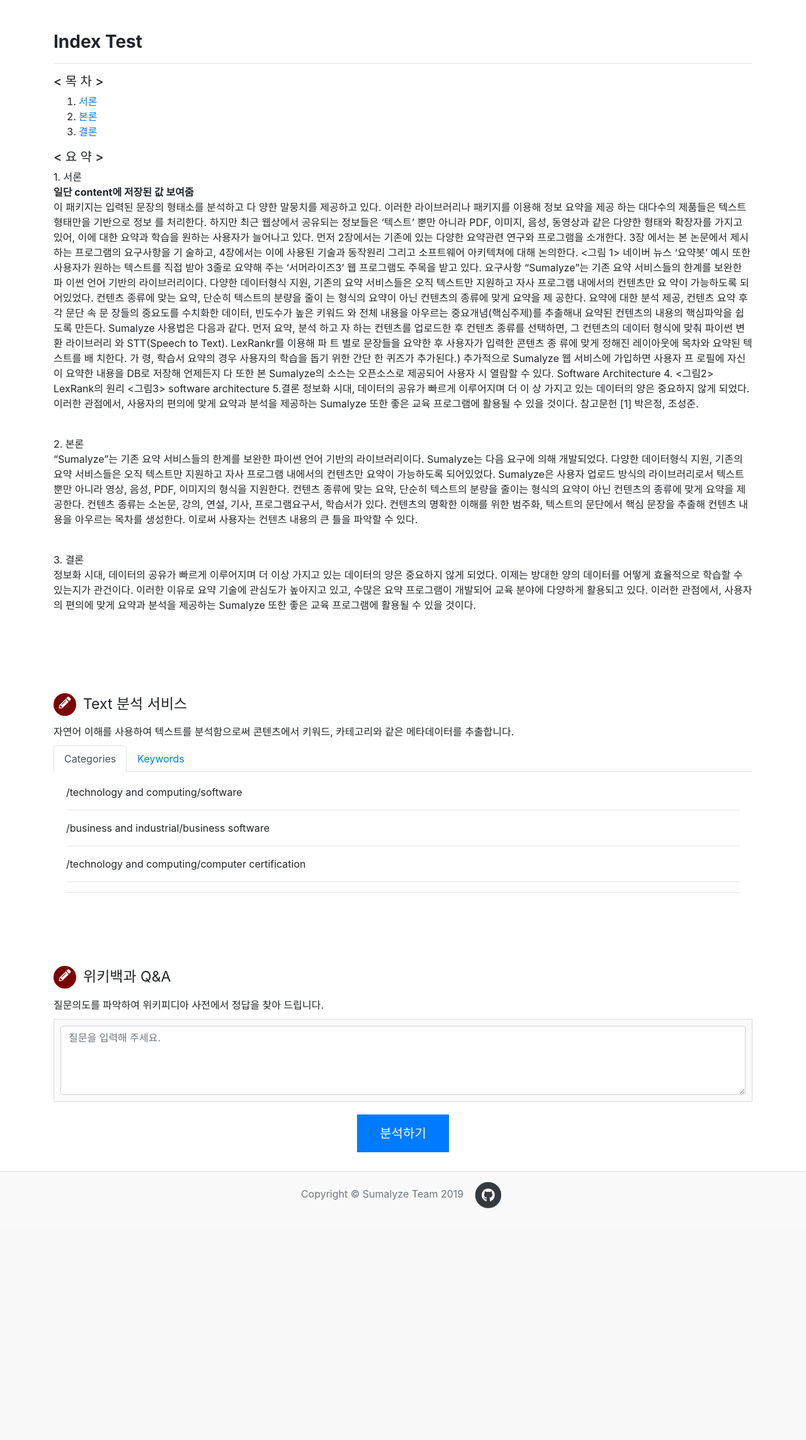
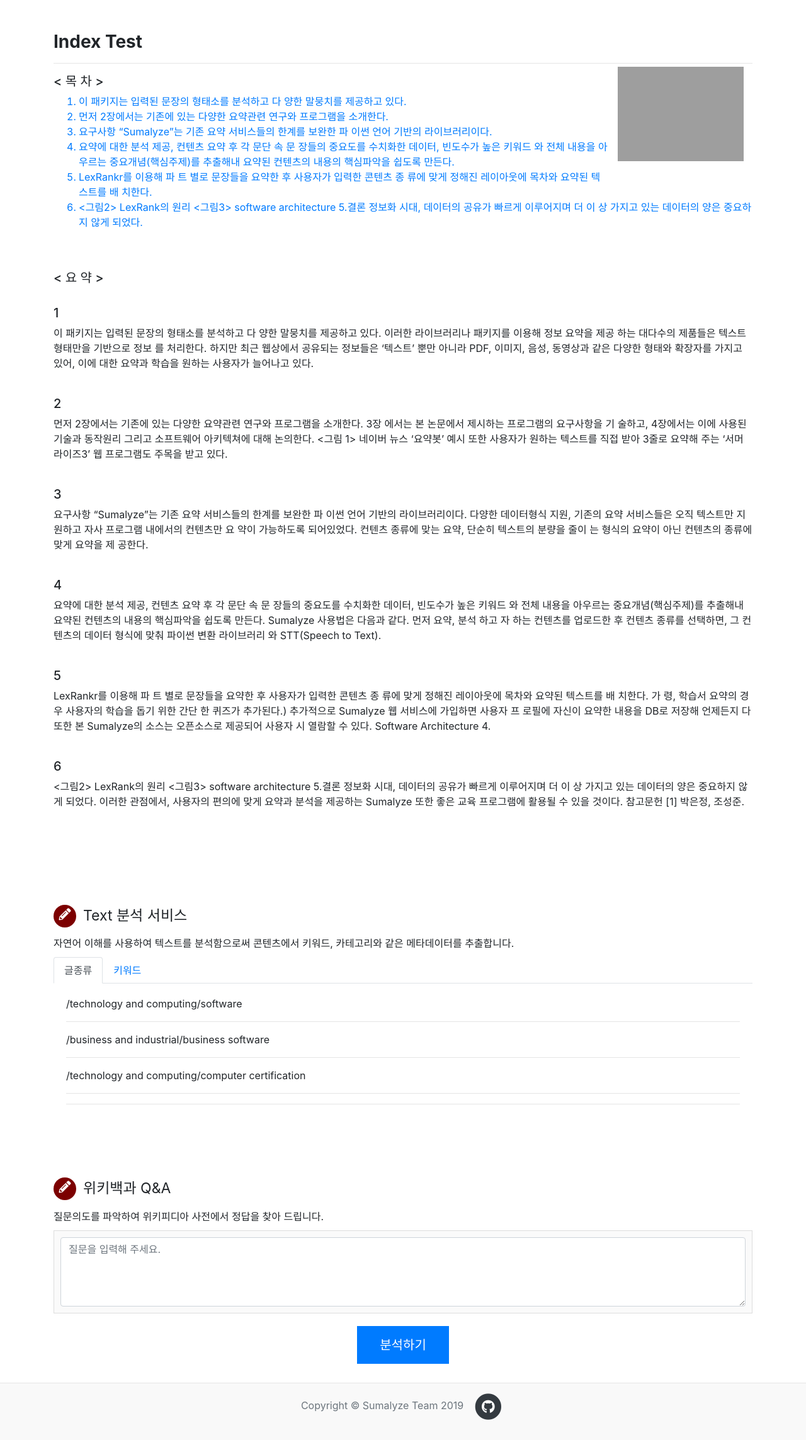
Before and after one commit to ChoiJunsik/Sumalyze, a Django app: page /result/pdf/2/ in a window 1280 px wide. Shown: the part 64-2351 px from the top of the page at 63% size. Before the commit the page ends 1983 px from the top, so only its background shows below. Run offline with Django 3.2, Linux system fonts and the light colour scheme; a user stored in the database is signed in; data comes from the database, SQL or seed files in the repository; both versions use the stored data as it was after the commit; data that the repository does not hold is empty; parts of the project's set-up code (start-up, migrations or seed data) failed here and were passed over; some libraries are stand-ins or nearby versions; grey boxes are pictures that could not be loaded.

Commit message:
목차와 문단완료

```diff
--- a/audio/models.py
+++ b/audio/models.py
@@ -13,6 +13,7 @@
     relevance = models.TextField()
     category_ibm = models.TextField()
     created = models.DateTimeField(default=timezone.now)
+    index = models.TextField(null=True  )
 
     def __str__(self):
         return self.title + " " + self.author.username +" "+self.created.strftime("%Y-%m-%d%H:%M:%S")
--- a/pdf/tasks.py
+++ b/pdf/tasks.py
@@ -39,6 +39,7 @@
         idxToDB += '#'
         chunk2.append(chunk[idx])
         idx += 1
+    post.index = idxToDB
 
     chunk = []
     chunkToDB = ''
--- a/sumalyze/settings.py
+++ b/sumalyze/settings.py
@@ -38,6 +38,7 @@
     'django.contrib.sessions',
     'django.contrib.messages',
     'django.contrib.staticfiles',
+    'sumalyze',
     'pdf',
     'video',
     'audio',
--- a/sumalyze/templates/sumalyze/result.html
+++ b/sumalyze/templates/sumalyze/result.html
@@ -1,4 +1,5 @@
 {% extends "sumalyze/layout.html" %}
+{% load custom_tag %}
 
 {% block before-body %}
     <style>
@@ -76,38 +77,27 @@
 {% endblock %}
 
 {% block content %}
+
     <h3><b>{{ post.title }}</b></h3>
-    {% ifequal image 'None' %}
+    {% ifnotequal image 'None' %}
         <div><img src="{{ image }}" class="key-image"></div>
-    {% endifequal %}
+    {% endifnotequal %}
     <hr>
     <h5>< 목 차 ></h5>
     <ol class="content-nav">
-        <li><a href="#content1">서론</a></li>
-        <li><a href="#content2">본론</a></li>
-        <li><a href="#content3">결론</a></li>
-    </ol>
-    <h5>< 요 약 ></h5>
-    <div id="content1" class="contents">1. 서론
+        {% for idx in index %}
+        <a href="#{{ forloop.counter }}"><li>{{idx}}</li></a>
+        {%endfor%}
+    </ol><br><br>
+    <h5>< 요 약 ></h5><br>
+    {%for a in content %}
+    <div id="{{ forloop.counter }}" class="contents">
+        <h5>{{ forloop.counter }}</h5>
         <p>
-            <b>일단 content에 저장된 값 보여줌</b><br>
-            {{ post.content }}
+            {{ a }}
         </p>
     </div><br>
-    <div id="content2" class="contents">2. 본론
-        <p>
-                “Sumalyze”는 기존 요약 서비스들의 한계를 보완한 파이썬 언어 기반의 라이브러리이다. Sumalyze는 다음 요구에 의해 개발되었다.
-                다양한 데이터형식 지원, 기존의 요약 서비스들은 오직 텍스트만 지원하고 자사 프로그램 내에서의 컨텐츠만 요약이 가능하도록 되어있었다. Sumalyze은 사용자 업로드 방식의 라이브러리로서 텍스트뿐만 아니라 영상, 음성, PDF, 이미지의 형식을 지원한다.
-                컨텐츠 종류에 맞는 요약, 단순히 텍스트의 분량을 줄이는 형식의 요약이 아닌 컨텐츠의 종류에 맞게 요약을 제공한다. 컨텐츠 종류는 소논문, 강의, 연설, 기사, 프로그램요구서, 학습서가 있다.
-                컨텐츠의 명확한 이해를 위한 범주화, 텍스트의 문단에서 핵심 문장을 추출해 컨텐츠 내용을 아우르는 목차를 생성한다. 이로써 사용자는 컨텐츠 내용의 큰 틀을 파악할 수 있다.
-        </p>
-    </div><br>
-    <div id="content3" class="contents">3. 결론
-        <p>
-                정보화 시대, 데이터의 공유가 빠르게 이루어지며 더 이상 가지고 있는 데이터의 양은 중요하지 않게 되었다. 이제는 방대한 양의 데이터를 어떻게 효율적으로 학습할 수 있는지가 관건이다. 이러한 이유로 요약 기술에 관심도가 높아지고 있고, 수많은 요약 프로그램이 개발되어 교육 분야에 다양하게 활용되고 있다.
-                이러한 관점에서, 사용자의 편의에 맞게 요약과 분석을 제공하는 Sumalyze 또한 좋은 교육 프로그램에 활용될 수 있을 것이다.
-        </p>
-    </div>
+    {%endfor%}
     <br><br><br>
 
     <!-- Natural Language Understadning 부분 -->
@@ -124,12 +114,12 @@
             <ul class="nav nav-tabs" id="myTab" role="tablist">
                 <li class="nav-item">
                     <a class="nav-link active" id="category-tab" data-toggle="tab" href="#category" role="tab" aria-controls="category">
-                        Categories
+                        글종류
                     </a>
                 </li>
                 <li class="nav-item">
                     <a class="nav-link" id="keyword-tab" data-toggle="tab" href="#keyword" role="tab" aria-controls="keyword">
-                        Keywords
+                        키워드
                     </a>
                 </li>
             </ul>
@@ -149,8 +139,8 @@
                         <table class="table table-sm">
                             <thead class="thead-light">
                                 <tr>
-                                    <th scope="col">Text</th>
-                                    <th scope="col">Relevance</th>
+                                    <th scope="col">단어</th>
+                                    <th scope="col">연관성</th>
                                 </tr>
                             </thead>
                             <tbody>
--- a/sumalyze/views.py
+++ b/sumalyze/views.py
@@ -54,10 +54,13 @@
 @login_required
 def pdfResult(request, pk):
     post = get_object_or_404(PdfPost, pk=pk)
-
     keyword_list = post.keyword.split('#')
     relevance_list = post.relevance.split('#')
     category_list = post.category_ibm.split('#')
+    content_list = post.content.split('\n')
+    index_list = post.index.split('#')
+    index_list = list(filter(None, index_list))
+    content_list = list(filter(None, content_list))
 
     keyword_pair = []
     for a,b in zip(keyword_list, relevance_list):
@@ -68,16 +71,22 @@
         'post' : post,
         'keywords': keyword_pair,
         'categories': category_list,
+        'index':index_list,
+        'content':content_list,
         'image' : img_src,
     })
+
 
 @login_required
 def videoResult(request, pk):
     post = get_object_or_404(VideoPost, pk=pk)
-
     keyword_list = post.keyword.split('#')
     relevance_list = post.relevance.split('#')
     category_list = post.category_ibm.split('#')
+    content_list = post.content.split('\n')
+    index_list = post.index.split('#')
+    index_list = list(filter(None, index_list))
+    content_list = list(filter(None, content_list))
 
     keyword_pair = []
     for a,b in zip(keyword_list, relevance_list):
@@ -88,17 +97,22 @@
         'post' : post,
         'keywords': keyword_pair,
         'categories': category_list,
+        'index':index_list,
+        'content':content_list,
         'image' : img_src,
     })
+
 
 @login_required
 def audioResult(request, pk):
     post = get_object_or_404(AudioPost, pk=pk)
-
     keyword_list = post.keyword.split('#')
     relevance_list = post.relevance.split('#')
     category_list = post.category_ibm.split('#')
-
+    content_list = post.content.split('\n')
+    index_list = post.index.split('#')
+    index_list = list(filter(None, index_list))
+    content_list = list(filter(None, content_list))
     keyword_pair = []
     for a,b in zip(keyword_list, relevance_list):
         keyword_pair.append((a,b))
@@ -108,8 +122,11 @@
         'post' : post,
         'keywords': keyword_pair,
         'categories': category_list,
+        'index':index_list,
+        'content':content_list,
         'image' : img_src,
     })
+
 
 @login_required
 def textResult(request, pk):
@@ -118,7 +135,10 @@
     keyword_list = post.keyword.split('#')
     relevance_list = post.relevance.split('#')
     category_list = post.category_ibm.split('#')
-
+    content_list = post.content.split('\n')
+    index_list = post.index.split('#')
+    index_list = list(filter(None, index_list))
+    content_list = list(filter(None, content_list))
     keyword_pair = []
     for a,b in zip(keyword_list, relevance_list):
         keyword_pair.append((a,b))
@@ -128,5 +148,7 @@
         'post' : post,
         'keywords': keyword_pair,
         'categories': category_list,
+        'index':index_list,
+        'content':content_list,
         'image' : img_src,
     })
--- a/text/models.py
+++ b/text/models.py
@@ -13,6 +13,7 @@
     relevance = models.TextField()
     category_ibm = models.TextField()
     created = models.DateTimeField(default=timezone.now)
+    index = models.TextField(null=True  )
 
     def __str__(self):
         return self.title + " " + self.author.username +" "+self.created.strftime("%Y-%m-%d%H:%M:%S")
--- a/video/models.py
+++ b/video/models.py
@@ -13,6 +13,7 @@
     relevance = models.TextField()
     category_ibm = models.TextField()
     created = models.DateTimeField(default=timezone.now)
+    index = models.TextField(null=True  )
 
     def __str__(self):
         return self.title + " " + self.author.username +" "+self.created.strftime("%Y-%m-%d%H:%M:%S")
```
Also changed, not shown: audio/tasks.py (+8 -3 lines), sumalyze/templatetags/custom_tag.py (added, +7 -0 lines), text/tasks.py (+9 -3 lines), video/tasks.py (+8 -3 lines), audio/migrations/0002_audiopost_index.py (added), db.sqlite3, sumalyze/templatetags/__init__.py (added), text/migrations/0002_textpost_index.py (added), video/migrations/0002_videopost_index.py (added).
